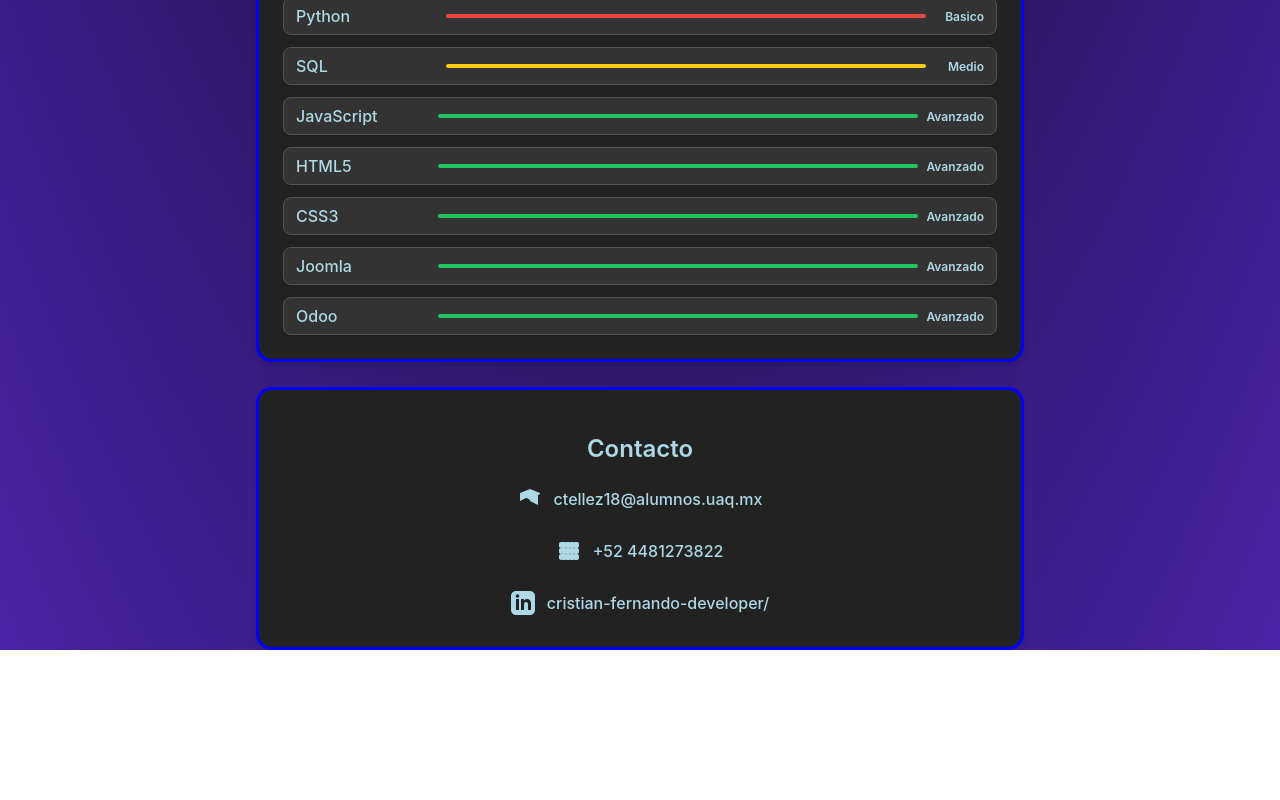
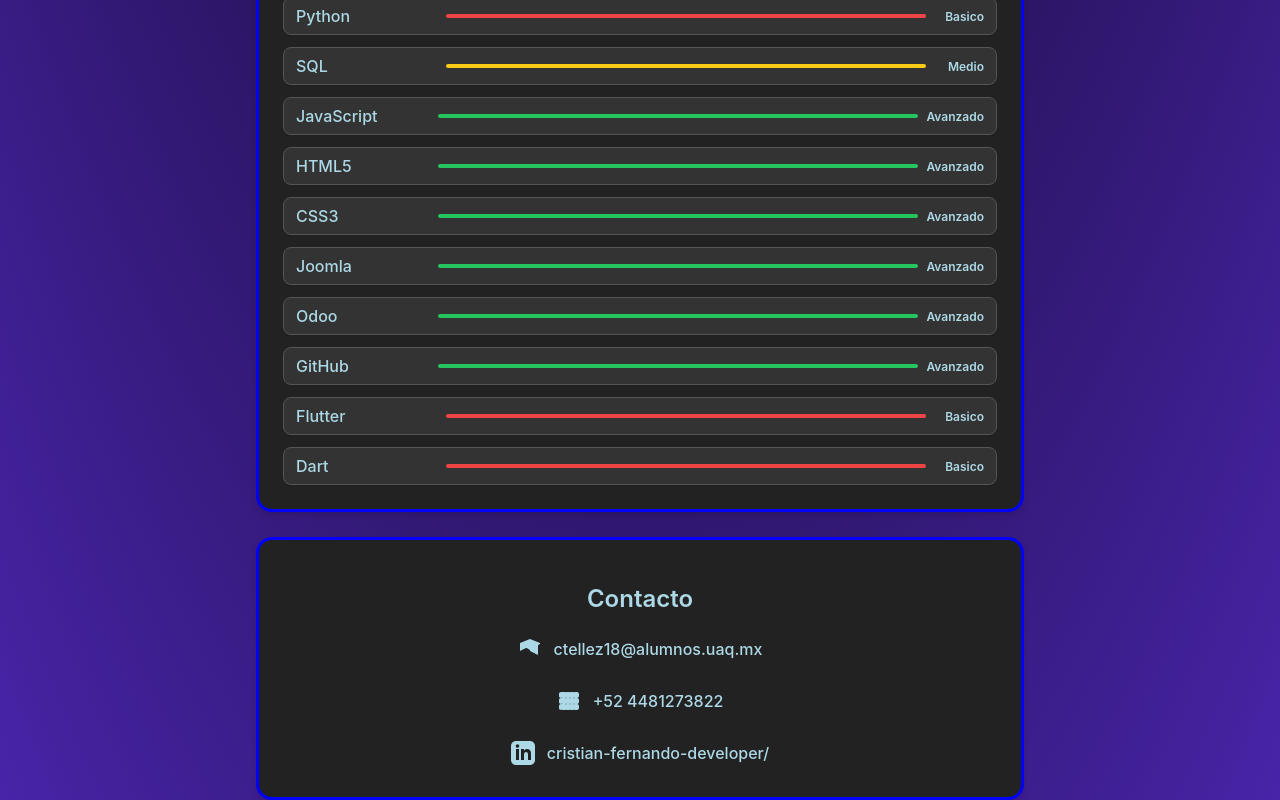
Before and after one commit to Cristian259630/Portafolio_WEB_CrisDev, a React (Vite) app: page / in a window 1280 px wide. Shown: the part 5175-5975 px from the top of the page. Before the commit the page ends 5825 px from the top, so only its background shows below. Built offline with nearby package versions, Linux system fonts and the light colour scheme.

Commit message:
Update SkillsSection.jsx

```diff
--- a/src/components/SkillsSection.jsx
+++ b/src/components/SkillsSection.jsx
@@ -13,7 +13,10 @@
     { name: "HTML5", level: "avanzado" },
     { name: "CSS3", level: "avanzado" },
     { name: "Joomla", level: "avanzado" },
-    { name: "Odoo", level: "avanzado" }
+    { name: "Odoo", level: "avanzado" },
+    { name: "GitHub", level: "avanzado" },
+    { name: "Flutter", level: "basico" },
+    { name: "Dart", level: "basico" }
   ];
 
   // Usa las habilidades pasadas por prop o las fijas
```
